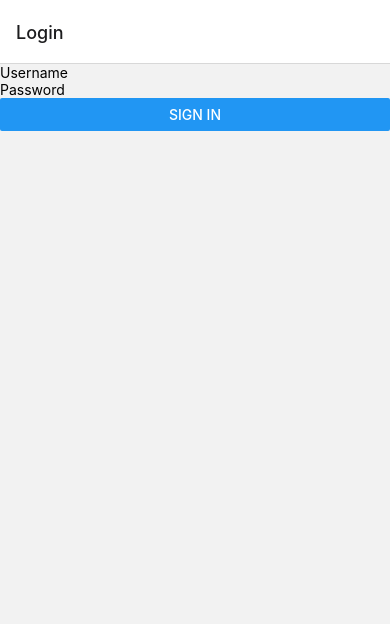
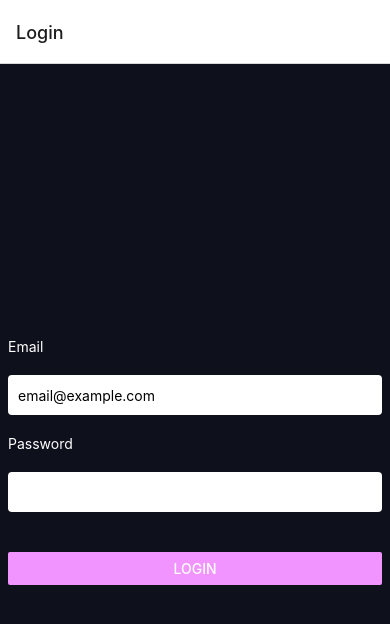
Before and after one commit to minde8888/Auth_Mobile, a React Native app: screen /Login in a window 390 px wide. Shown: the top 624 px of the page. Built offline with nearby package versions, Linux system fonts and the light colour scheme.

Commit message:
LoginScreen

```diff
--- /dev/null
+++ b/src/components/TextInput/TextInput.tsx
@@ -0,0 +1,78 @@
+import {
+    View,
+    TextInput as RNTextInput,
+    TextInputProps as RNTextInputProps,
+    Text,
+    StyleSheet
+} from 'react-native';
+
+/* IMPORT HOOKS AND PROPS TYPES */
+import {
+    useController,
+    useFormContext,
+    UseControllerProps
+} from 'react-hook-form';
+
+/* EXTENDING PROPS TYPES TO INHERIT NAME AND RULES FROM USECONTROLLERPROPS */
+interface TextInputProps extends RNTextInputProps, UseControllerProps {
+    label: string
+    defaultValue?: string //ADD DEFAULT VALUE TO PROPS
+}
+
+export const TextInput = (props: TextInputProps) => {
+
+    const { name } = props;
+
+    const formContext = useFormContext();
+
+    if (!formContext || !name) {
+        const msg = !formContext ? "TextInput must be wrapped by the FormProvider" : "Name must be defined"
+        console.error(msg)
+        return null
+    }
+
+    return <ControlledInput {...props} />;
+
+};
+
+const ControlledInput = (props: TextInputProps) => {
+console.log(props);
+
+    const {
+        name,
+        label,
+        rules,
+        defaultValue,
+        ...inputProps
+    } = props;
+
+    const { field } = useController({ name, rules, defaultValue });
+
+    return (
+        <View >
+            {label && (<Text style={styles.label}>{label}</Text>)}
+            <RNTextInput
+                style={styles.input}
+                onChangeText={field.onChange}
+                onBlur={field.onBlur}
+                value={field.value}
+                {...inputProps}
+            />
+        </View>
+    );
+}
+
+const styles = StyleSheet.create({
+    label: {
+        color: 'white',
+        margin: 20,
+        marginLeft: 0,
+    },
+    input: {
+        backgroundColor: 'white',
+        borderColor: 'none',
+        height: 40,
+        padding: 10,
+        borderRadius: 4,
+    }
+});
--- a/src/components/pages/LoginScreen.tsx
+++ b/src/components/pages/LoginScreen.tsx
@@ -1,31 +1,62 @@
-import { FC, useState } from "react";
-import { Button, TextInput, View } from "react-native";
+import { TextInput } from '../TextInput/TextInput';
+import { View, StyleSheet, Button } from 'react-native';
+import { useForm, FormProvider, SubmitHandler, SubmitErrorHandler, FieldValues } from 'react-hook-form';
 
+const LoginScreen = () => {
 
-const LoginScreen: FC = () => {
-    const [username, setUsername] = useState('');
-    const [password, setPassword] = useState('');
+    const { ...methods } = useForm();
 
-    const signIn = (props: any) => {
-      console.log(props);
-    }
+    const onSubmit: SubmitHandler<FieldValues> = ((data) => console.log(data));
+
+    const onError: SubmitErrorHandler<FieldValues> = (errors, e) => {
+        return console.error(errors)
+    };
 
     return (
-      <View>
+        <View style={styles.container}>
+            <FormProvider {...methods}>
                 <TextInput
-          placeholder="Username"
-          value={username}
-          onChangeText={setUsername}
+                    name="email"
+                    label="Email"
+                    placeholder="email@example.com"
+                    keyboardType="email-address"
+                    rules={{ required: 'Email is required!' }}
                 />
                 <TextInput
-          placeholder="Password"
-          value={password}
-          onChangeText={setPassword}
+                    name="password"
+                    label="Password"
                     secureTextEntry
+                    rules={{ required: 'Password is required!' }}
                 />
-        <Button title="Sign in" onPress={() => signIn({ username, password })} />
+            </FormProvider>
+            <View style={styles.button}>
+                <Button
+                    color="#f194ff"
+                    title="Login"
+                    onPress={methods.handleSubmit(onSubmit, onError)}
+                />
+            </View>
         </View>
     );
 };
 
+
+
+const styles = StyleSheet.create({
+    container: {
+        flex: 1,
+        justifyContent: 'center',
+        paddingTop: 10,
+        padding: 8,
+        backgroundColor: '#0e101c',
+    },
+
+    button: {
+        marginTop: 40,
+        color: 'black',
+        height: 40,
+        borderRadius: 4,
+    }
+});
+
 export default LoginScreen;
--- a/src/redux/store.ts
+++ b/src/redux/store.ts
@@ -11,18 +11,15 @@ interface Action {
     payload: AuthState;
 }
 
-const localStorageMiddleware = ({ getState }: any) => {
+const storageMiddleware = ({ getState }: any) => {
     return (next: (arg0: any) => any) => (action: Action) => {
         const result = next(action);
-        localStorage.setItem('auth', JSON.stringify(getState()));
         return result;
     };
 };
 
 const reHydrateStore = () => {
-    if (localStorage.getItem('auth') !== null) {
-        return JSON.parse(localStorage.getItem('auth') || 'null');
-    }
+    return {}
 };
 
 export const store = configureStore({
@@ -33,7 +30,7 @@ export const store = configureStore({
     middleware: (getDefaultMiddleware: GetDefaultMiddlewareFn) => [
         ...getDefaultMiddleware({
             immutableCheck: { warnAfter: 200 }
-        }).concat(localStorageMiddleware),
+        }).concat(storageMiddleware),
     ]
 });
 
```
Lines whose indentation alone changed are shown as unchanged.
